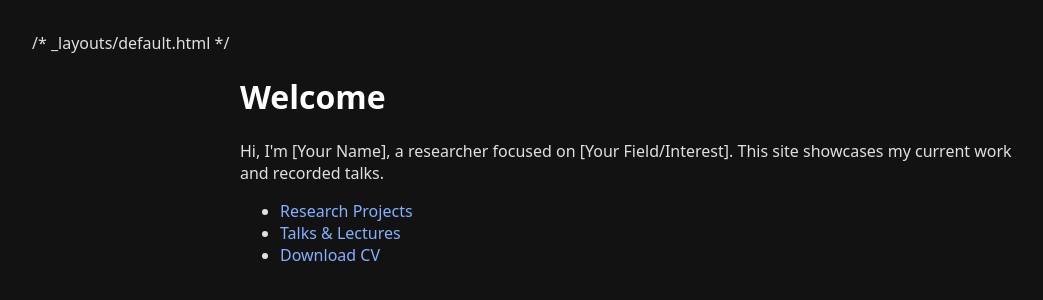
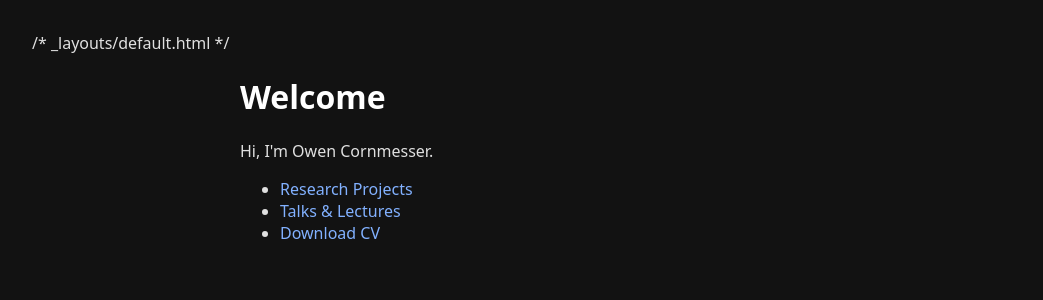
Before and after one commit to ocornmesser/ocornmesser.github.io, a Jekyll site: the page built from index.md, in a window 1280 px wide. Shown: the top 300 px of the page, without its empty margins (0-1043 px from the left). Built offline with Jekyll 4.4.1, drawn with Linux system fonts in a browser that asks for light colours.

Commit message:
Update index.md

```diff
--- a/index.md
+++ b/index.md
@@ -4,7 +4,7 @@ title: Home
 permalink: /index.html
 ---
 <h1>Welcome</h1>
-<p>Hi, I'm [Your Name], a researcher focused on [Your Field/Interest]. This site showcases my current work and recorded talks.</p>
+<p>Hi, I'm Owen Cornmesser.
 
 <ul>
   <li><a href="/research.html">Research Projects</a></li>
```
